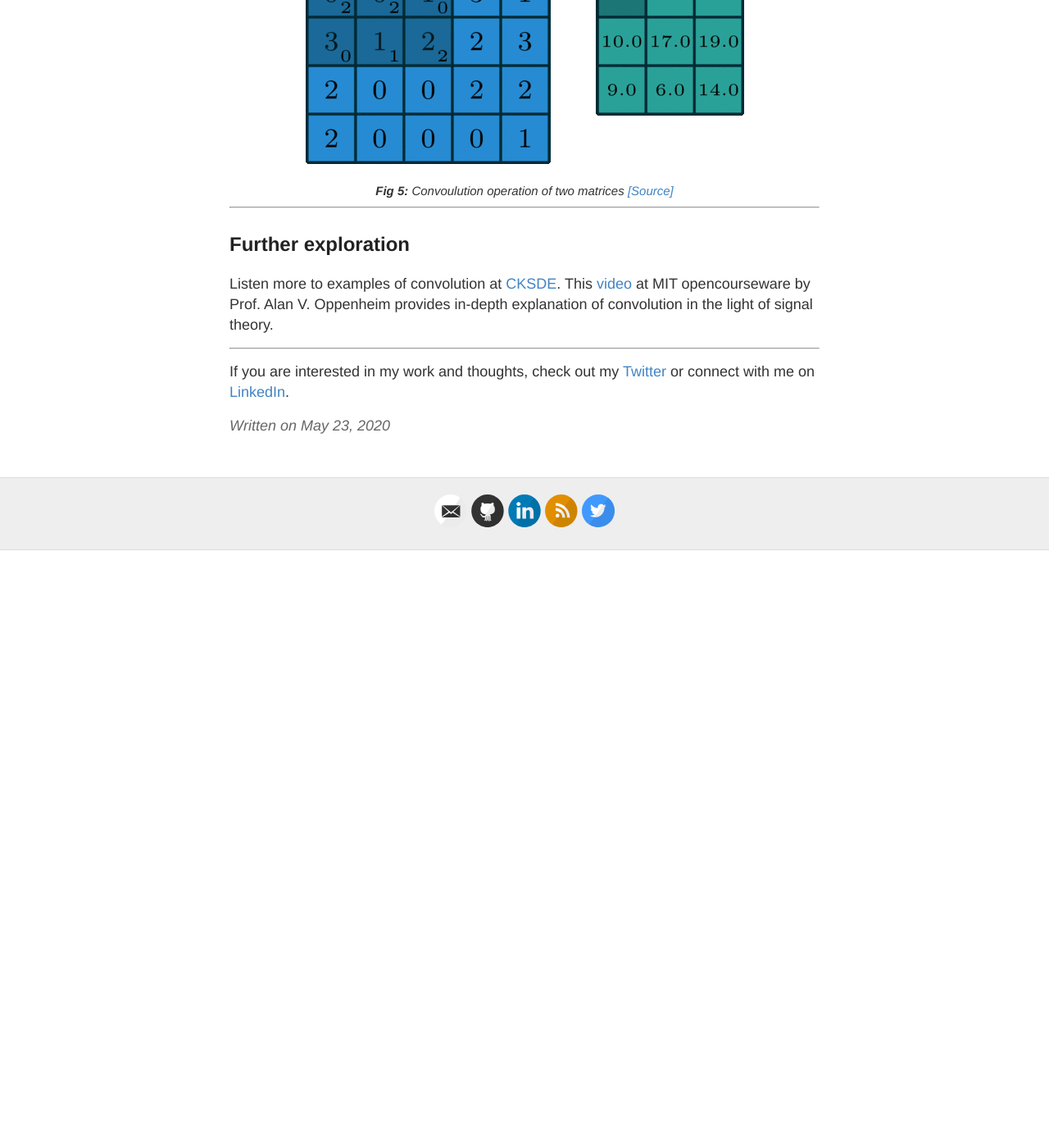
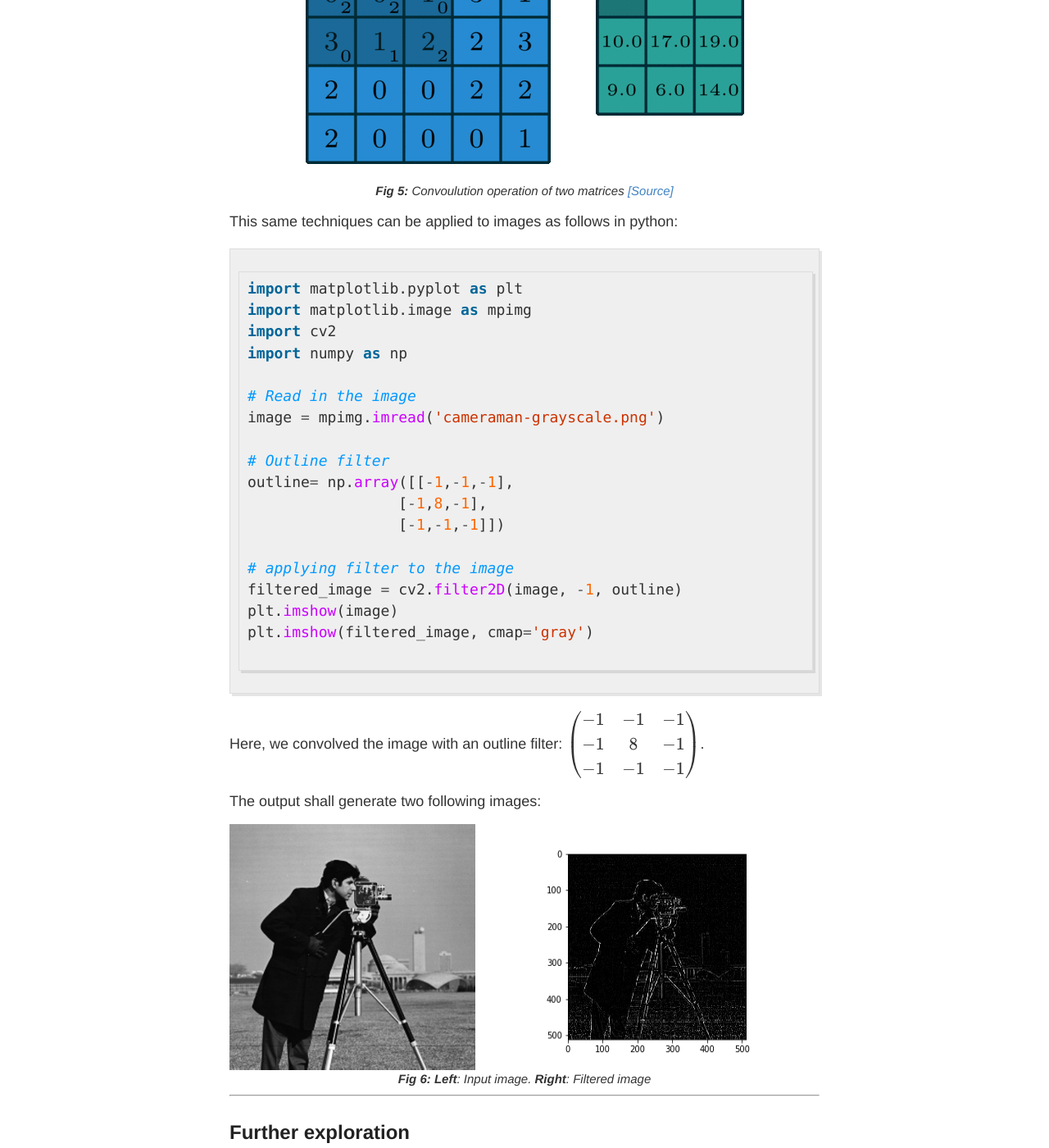
Before and after one commit to ankitk50/ankitk50.github.io, a Jekyll site: the page built from _posts/2020-05-23-ConvolutionSignalTheory.md, in a window 1280 px wide and 1400 px high, scrolled down 5236 px. Shown: the whole window at 82% size. Built offline with Jekyll 4.4.1, drawn with Linux system fonts in a browser that asks for light colours; formulas are drawn with MathJax 3; before the commit the page ends 5907 px from its top, so only the background shows below that.

Commit message:
updated comvolution

````diff
--- a/_posts/2020-05-23-ConvolutionSignalTheory.md
+++ b/_posts/2020-05-23-ConvolutionSignalTheory.md
@@ -172,6 +172,37 @@ $$
 </figcaption>
 </figure>
 
+This same techniques can be applied to images as follows in python:
+
+```python
+import matplotlib.pyplot as plt
+import matplotlib.image as mpimg
+import cv2
+import numpy as np
+
+# Read in the image
+image = mpimg.imread('cameraman-grayscale.png')
+
+# Outline filter
+outline= np.array([[-1,-1,-1],
+                 [-1,8,-1],
+                 [-1,-1,-1]])
+
+# applying filter to the image
+filtered_image = cv2.filter2D(image, -1, outline)
+plt.imshow(image)
+plt.imshow(filtered_image, cmap='gray')
+
+```
+Here, we convolved the image with an outline filter: $$\begin{pmatrix}-1 & -1 & -1 \\ -1 & 8 & -1 \\-1 & -1 & -1 \end{pmatrix}$$.
+
+The output shall generate two following images:
+
+<figure class="half" style="display:flex">
+    <img style="width:300px" src="/blog/assets/cameraman-grayscale.png">
+    <img style="width:600px" src="/blog/assets/cameraman_oultine.png">
+</figure>
+<figcaption align ='center' style="font-size:15px"> <em><b>Fig 6:</b> <b>Left</b>: Input image. <b>Right</b>: Filtered image  </em></figcaption>
 ---
 
 ## Further exploration
--- a/about.markdown
+++ b/about.markdown
@@ -4,7 +4,7 @@ title: About
 permalink: /about/
 ---
 
-Ankit Kumar is an electrical engineer. His research interests are embedded electronics and autonomous systems. Inspired by anyone with the drive and interest to learn, he aims to create more inclusive and effective STEM education. He is from Chandigarh, India. Apart from research, he enjoys hiking, watching and playing cricket, video games, reading about machines that can fly and listening to folk music.
+Ankit Kumar is an electrical engineer. His research interests are embedded electronics and autonomous systems. Inspired by anyone with the drive and interest to learn, he aims to create more inclusive and effective STEM education. He is from Chandigarh, India. Apart from research, he enjoys hiking, watching and playing cricket, reading about machines that can fly and listening to folk music.
 
 ### Contact me
 
````
Also changed, not shown: assets/cameraman-grayscale.png (added), assets/cameraman_oultine.png (added).
